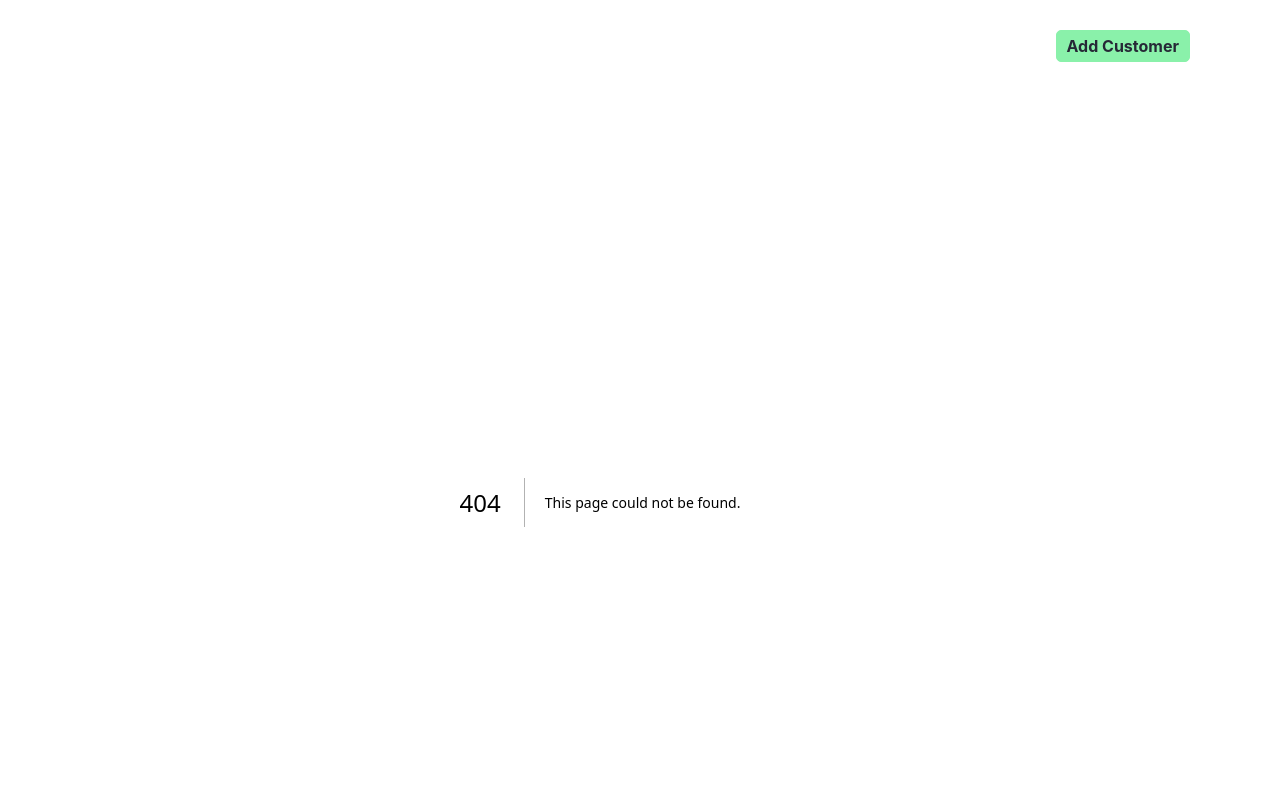
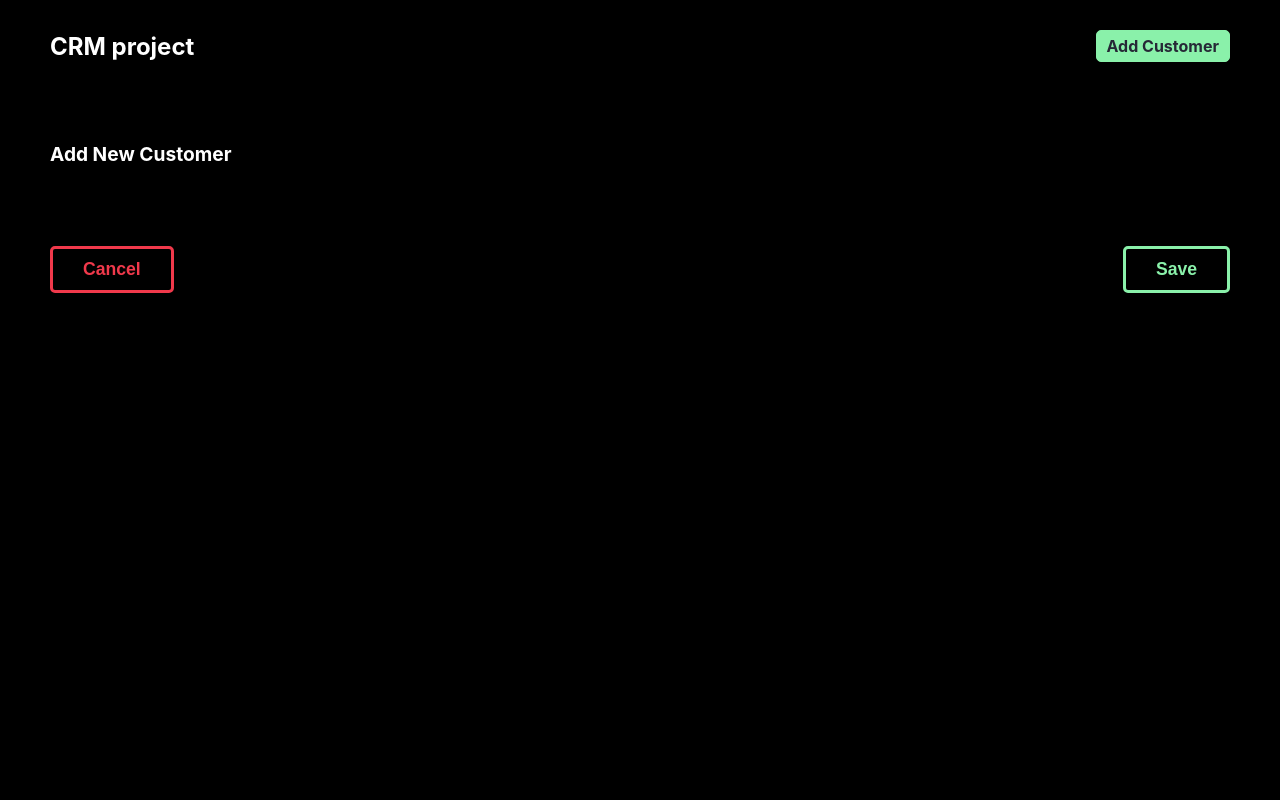
Before and after one commit to AliTaghawi/next-tutorial-projects, a Next.js app in the folder crm-botostart-project/: page /customer-add in a window 1280 px wide. Before the commit this address had no page. Shown: the top 800 px of the page. Built offline with nearby package versions, Linux system fonts and the light colour scheme.

Commit message:
<CRM project> creating customer-add page; creating "CustomerAddPage.js" template component and developing it

```diff
--- /dev/null
+++ b/crm-botostart-project/components/templates/CustomerAddPage.js
@@ -0,0 +1,42 @@
+import axios from "axios";
+import { useRouter } from "next/router";
+import { useState } from "react";
+
+function CustomerAddPage() {
+  const [form, setForm] = useState({
+    name: "",
+    lastName: "",
+    email: "",
+    phone: "",
+    address: "",
+    postalCode: "",
+    products: [],
+    date: "",
+  });
+  const router = useRouter();
+
+  const cancelHandler = () => {
+    router.push("/")
+  };
+
+  const saveHandler = async () => {
+    const res = (await axios.post(`/api/customers`, form)).data
+    if (res.status === "successful") router.push("/")
+  };
+
+  return (
+    <div className="customer-page">
+      <h4>Add New Customer</h4>
+      <div className="customer-page__buttons">
+        <button className="first" onClick={cancelHandler}>
+          Cancel
+        </button>
+        <button className="second" onClick={saveHandler}>
+          Save
+        </button>
+      </div>
+    </div>
+  );
+}
+
+export default CustomerAddPage;
--- /dev/null
+++ b/crm-botostart-project/pages/customer-add/index.js
@@ -0,0 +1,7 @@
+import CustomerAddPage from "@/components/templates/CustomerAddPage";
+
+function Index() {
+  return <CustomerAddPage />;
+}
+
+export default Index;
```
